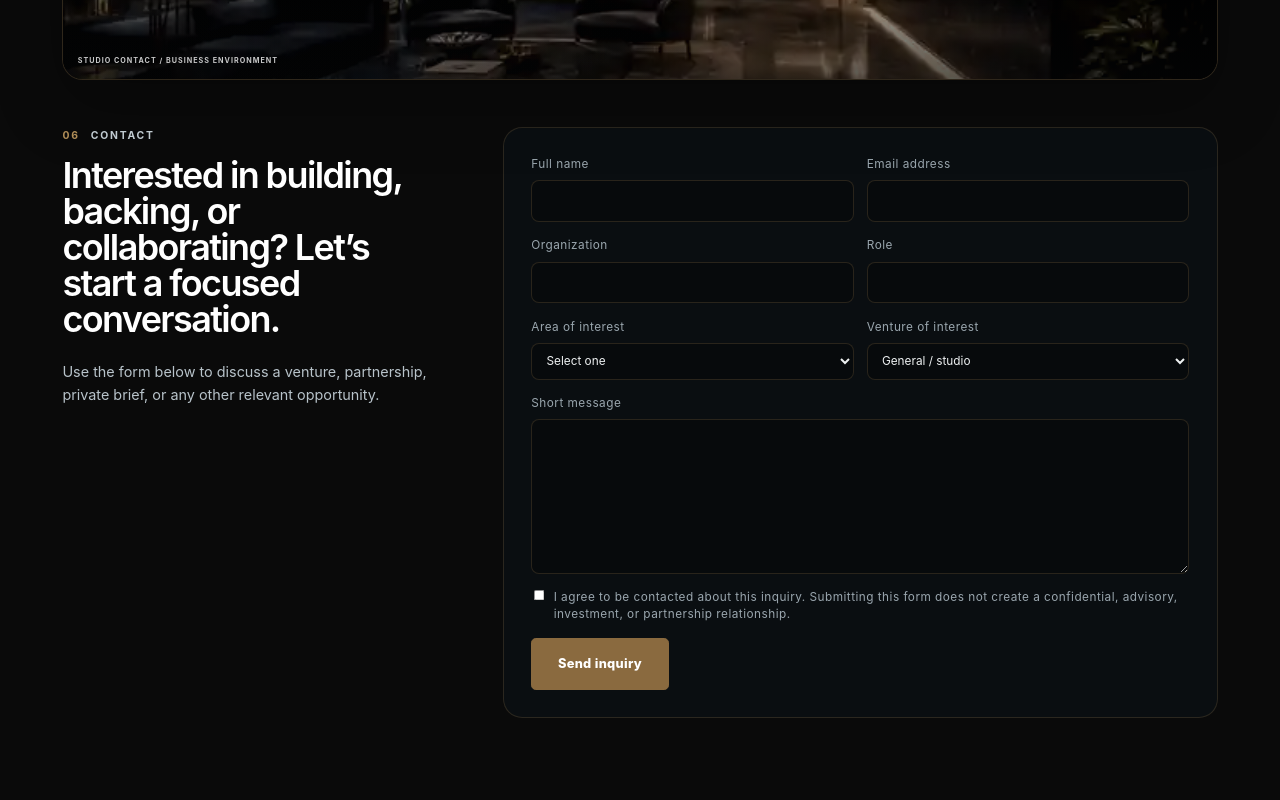
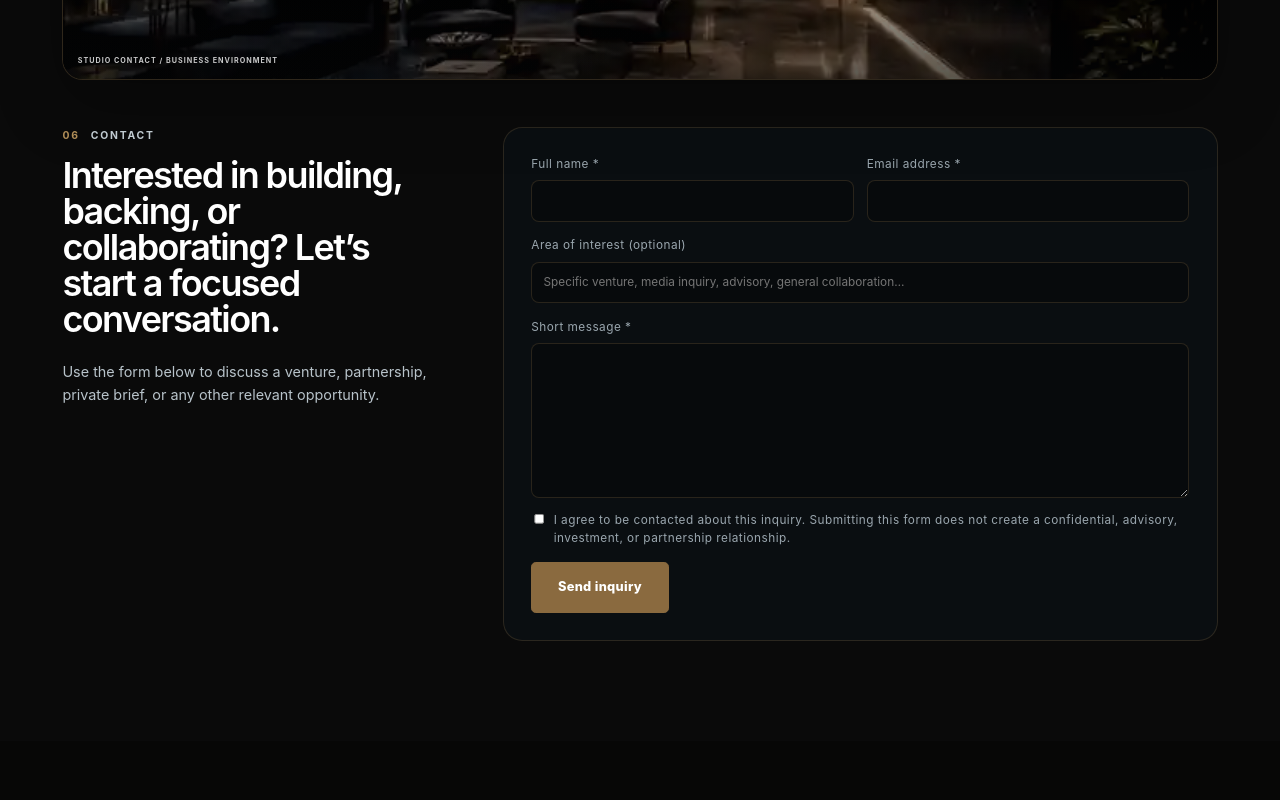
Before and after one commit to josephjilovec/josephjilovec, a Next.js app: page / in a window 1280 px wide. Shown: the part 7560-8360 px from the top of the page. Built offline with nearby package versions, Linux system fonts and the light colour scheme.

Commit message:
Streamline homepage contact form

```diff
--- a/components/shared/ContactForm.tsx
+++ b/components/shared/ContactForm.tsx
@@ -33,6 +33,17 @@ export function ContactForm({ mode = "contact" }: { mode?: "contact" | "brief" }
 
   return (
     <form className="contact-form" onSubmit={submit}>
+      {mode === "contact" ? (
+        <>
+          <div className="form-row">
+            <label>Full name *<input name="name" required maxLength={120} autoComplete="name" /></label>
+            <label>Email address *<input name="email" type="email" required maxLength={200} autoComplete="email" /></label>
+          </div>
+          <label>Area of interest (optional)<input name="interest" maxLength={200} placeholder="Specific venture, media inquiry, advisory, general collaboration…" /></label>
+          <label>Short message *<textarea name="message" required maxLength={3000} rows={7} /></label>
+        </>
+      ) : (
+        <>
           <div className="form-row">
             <label>Full name<input name="name" required maxLength={120} autoComplete="name" /></label>
             <label>Email address<input name="email" type="email" required maxLength={200} autoComplete="email" /></label>
@@ -64,8 +75,10 @@ export function ContactForm({ mode = "contact" }: { mode?: "contact" | "brief" }
               </select>
             </label>
           </div>
-      {mode === "brief" && <label>Investment or partnership focus<input name="focus" maxLength={200} placeholder="What kind of opportunity are you evaluating?" /></label>}
+          <label>Investment or partnership focus<input name="focus" maxLength={200} placeholder="What kind of opportunity are you evaluating?" /></label>
           <label>Short message<textarea name="message" required maxLength={3000} rows={7} /></label>
+        </>
+      )}
       <label className="honeypot" aria-hidden="true">Website<input name="companyWebsite" tabIndex={-1} autoComplete="off" /></label>
       <label className="consent"><input type="checkbox" name="consent" value="yes" required /> <span>I agree to be contacted about this inquiry. Submitting this form does not create a confidential, advisory, investment, or partnership relationship.</span></label>
       <div className="form-submit-row">
```
Lines whose indentation alone changed are shown as unchanged.
